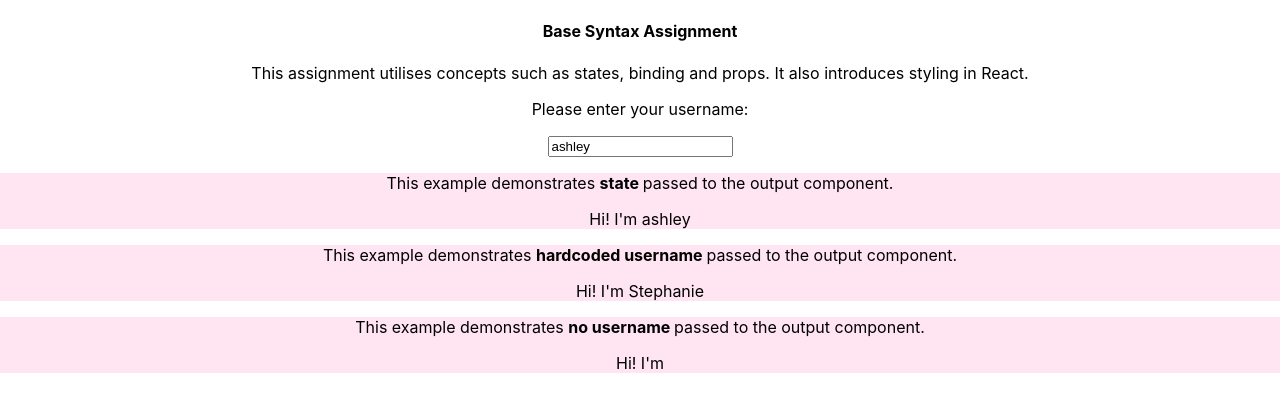
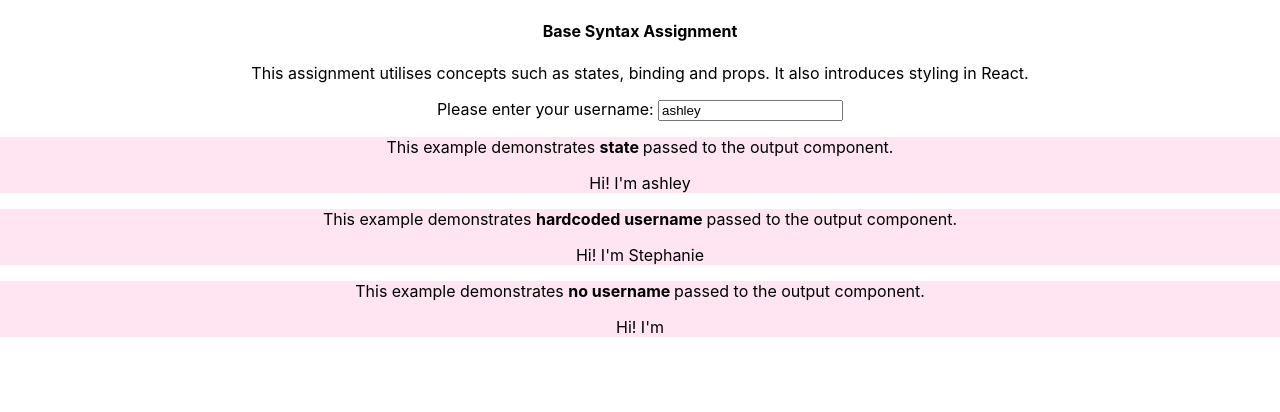
Before and after one commit to ashwri/React-Component-Exercise, a React (Create React App) app: page / in a window 1280 px wide. Shown: the top 412 px of the page. Built offline with nearby package versions, Linux system fonts and the light colour scheme.

Commit message:
Refactored the input component: changing the <p> to a <label>

```diff
--- a/src/UserInput/UserInput.js
+++ b/src/UserInput/UserInput.js
@@ -3,7 +3,7 @@ import React from 'react';
 const userInput = (props) => {
     return  (
         <div>
-             <p> Please enter your username: </p>
+             <label> Please enter your username: </label>
             <input type="text" onChange = {props.acceptUsername} value = {props.currentName} />
         </div>
     )
```
